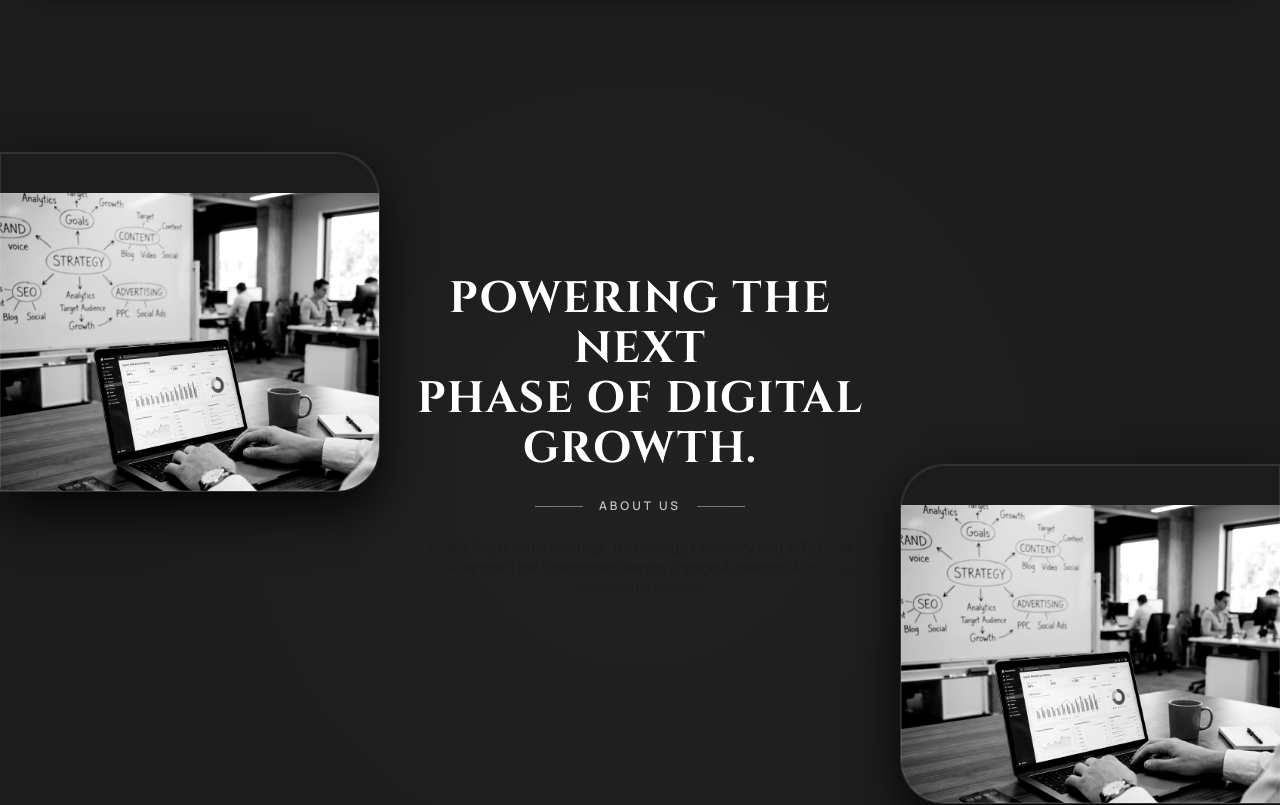
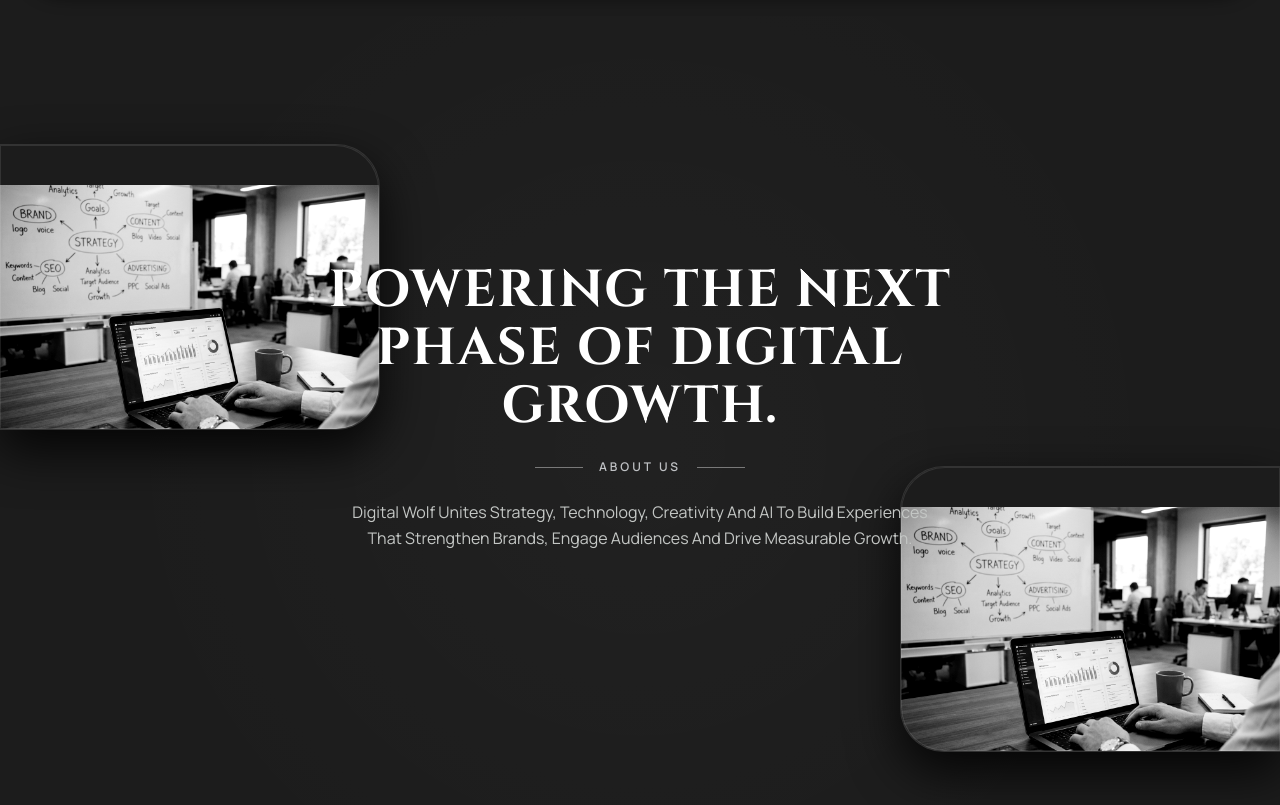
Before and after one commit to digitalwolf2017/dw-new-b, a Next.js app: page / in a window 1280 px wide. Shown: the part 800-1605 px from the top of the page. Built offline with nearby package versions, Linux system fonts and the light colour scheme.

Commit message:
feat: add AboutNew section component with dual images and centered typography

```diff
--- a/components/sections/about-new.tsx
+++ b/components/sections/about-new.tsx
@@ -26,16 +26,16 @@
       />
 
       {/* Full width container spanning edge to edge */}
-      <div className="relative flex w-full flex-col items-center justify-center lg:min-h-[640px] xl:min-h-[700px] 2xl:min-h-[760px]">
+      <div className="relative flex w-full flex-col items-center justify-center lg:min-h-[580px] xl:min-h-[640px] 2xl:min-h-[680px]">
         {/* Top-Left Image: Plain on outer left side, rounded on inner right side */}
-        <div className="w-[88%] max-w-[380px] self-start mb-8 sm:w-[360px] lg:mb-0 lg:w-[360px] xl:w-[420px] 2xl:w-[480px] lg:absolute lg:left-0 lg:top-4 xl:top-6">
-          <div className="group relative h-[250px] sm:h-[280px] lg:h-[290px] xl:h-[340px] 2xl:h-[390px] w-full overflow-hidden rounded-l-none rounded-r-[28px] sm:rounded-r-[36px] lg:rounded-r-[44px] border-y border-r border-white/10 bg-surface shadow-[0_20px_50px_rgba(0,0,0,0.85)] transition-all duration-500 hover:border-white/30">
+        <div className="w-[88%] max-w-[380px] self-start mb-8 sm:w-[340px] lg:mb-0 lg:w-[320px] xl:w-[400px] 2xl:w-[460px] lg:absolute lg:left-0 lg:top-2 xl:top-4">
+          <div className="group relative overflow-hidden rounded-l-none rounded-r-[28px] sm:rounded-r-[36px] lg:rounded-r-[44px] border-y border-r border-white/10 bg-surface shadow-[0_20px_50px_rgba(0,0,0,0.85)] transition-all duration-500 hover:border-white/30">
             <Image
               src={topImageSrc}
               alt="Digital Marketing Workspace & Analytics"
-              fill
-              sizes="(max-width: 1024px) 88vw, (max-width: 1536px) 440px, 500px"
-              className="object-cover w-full h-full grayscale contrast-[1.08] brightness-[0.98] transition-transform duration-700 ease-out group-hover:scale-105"
+              width={680}
+              height={510}
+              className="aspect-[4/3] w-full object-cover grayscale contrast-[1.08] brightness-[0.98] transition-transform duration-700 ease-out group-hover:scale-105"
               priority
             />
             <div className="pointer-events-none absolute inset-0 rounded-l-none rounded-r-[inherit] ring-1 ring-inset ring-white/10" />
@@ -43,9 +43,9 @@
         </div>
 
         {/* Center Content: Headline, Divider, Body, CTA */}
-        <div className="z-10 flex w-full max-w-sm sm:max-w-md lg:max-w-md xl:max-w-lg flex-col items-center px-4 text-center">
+        <div className="z-10 flex w-full max-w-xl flex-col items-center px-6 text-center lg:max-w-2xl xl:max-w-3xl">
           {/* Main Display Headline */}
-          <h2 className="font-display text-3xl font-bold uppercase tracking-[0.03em] text-white sm:text-4xl lg:text-[38px] xl:text-[44px] 2xl:text-[50px] leading-[1.14]">
+          <h2 className="font-display text-3xl font-bold uppercase tracking-[0.03em] text-white sm:text-4xl md:text-5xl lg:text-[44px] xl:text-[52px] 2xl:text-[58px] leading-[1.12]">
             Powering The Next
             <br />
             Phase Of Digital
@@ -65,7 +65,7 @@
           {/* Descriptive Body Paragraph using standard site text-ink-secondary */}
           <Body
             size="lg"
-            className="text-ink-secondary max-w-sm sm:max-w-md lg:max-w-md text-center leading-relaxed text-sm sm:text-base"
+            className="text-ink-secondary max-w-md sm:max-w-lg md:max-w-xl text-center leading-relaxed"
           >
             Digital Wolf Unites Strategy, Technology, Creativity And AI To Build
             Experiences That Strengthen Brands, Engage Audiences And Drive
@@ -85,14 +85,14 @@
         </div>
 
         {/* Bottom-Right Image: Plain on outer right side, rounded on inner left side */}
-        <div className="w-[88%] max-w-[380px] self-end mt-8 sm:w-[360px] lg:mt-0 lg:w-[360px] xl:w-[420px] 2xl:w-[480px] lg:absolute lg:right-0 lg:bottom-4 xl:bottom-6">
-          <div className="group relative h-[250px] sm:h-[280px] lg:h-[290px] xl:h-[340px] 2xl:h-[390px] w-full overflow-hidden rounded-r-none rounded-l-[28px] sm:rounded-l-[36px] lg:rounded-l-[44px] border-y border-l border-white/10 bg-surface shadow-[0_20px_50px_rgba(0,0,0,0.85)] transition-all duration-500 hover:border-white/30">
+        <div className="w-[88%] max-w-[380px] self-end mt-8 sm:w-[340px] lg:mt-0 lg:w-[320px] xl:w-[400px] 2xl:w-[460px] lg:absolute lg:right-0 lg:bottom-2 xl:bottom-4">
+          <div className="group relative overflow-hidden rounded-r-none rounded-l-[28px] sm:rounded-l-[36px] lg:rounded-l-[44px] border-y border-l border-white/10 bg-surface shadow-[0_20px_50px_rgba(0,0,0,0.85)] transition-all duration-500 hover:border-white/30">
             <Image
               src={bottomImageSrc}
               alt="Digital Growth Planning and Execution"
-              fill
-              sizes="(max-width: 1024px) 88vw, (max-width: 1536px) 440px, 500px"
-              className="object-cover w-full h-full grayscale contrast-[1.08] brightness-[0.98] transition-transform duration-700 ease-out group-hover:scale-105"
+              width={680}
+              height={510}
+              className="aspect-[4/3] w-full object-cover grayscale contrast-[1.08] brightness-[0.98] transition-transform duration-700 ease-out group-hover:scale-105"
             />
             <div className="pointer-events-none absolute inset-0 rounded-r-none rounded-l-[inherit] ring-1 ring-inset ring-white/10" />
           </div>
```
